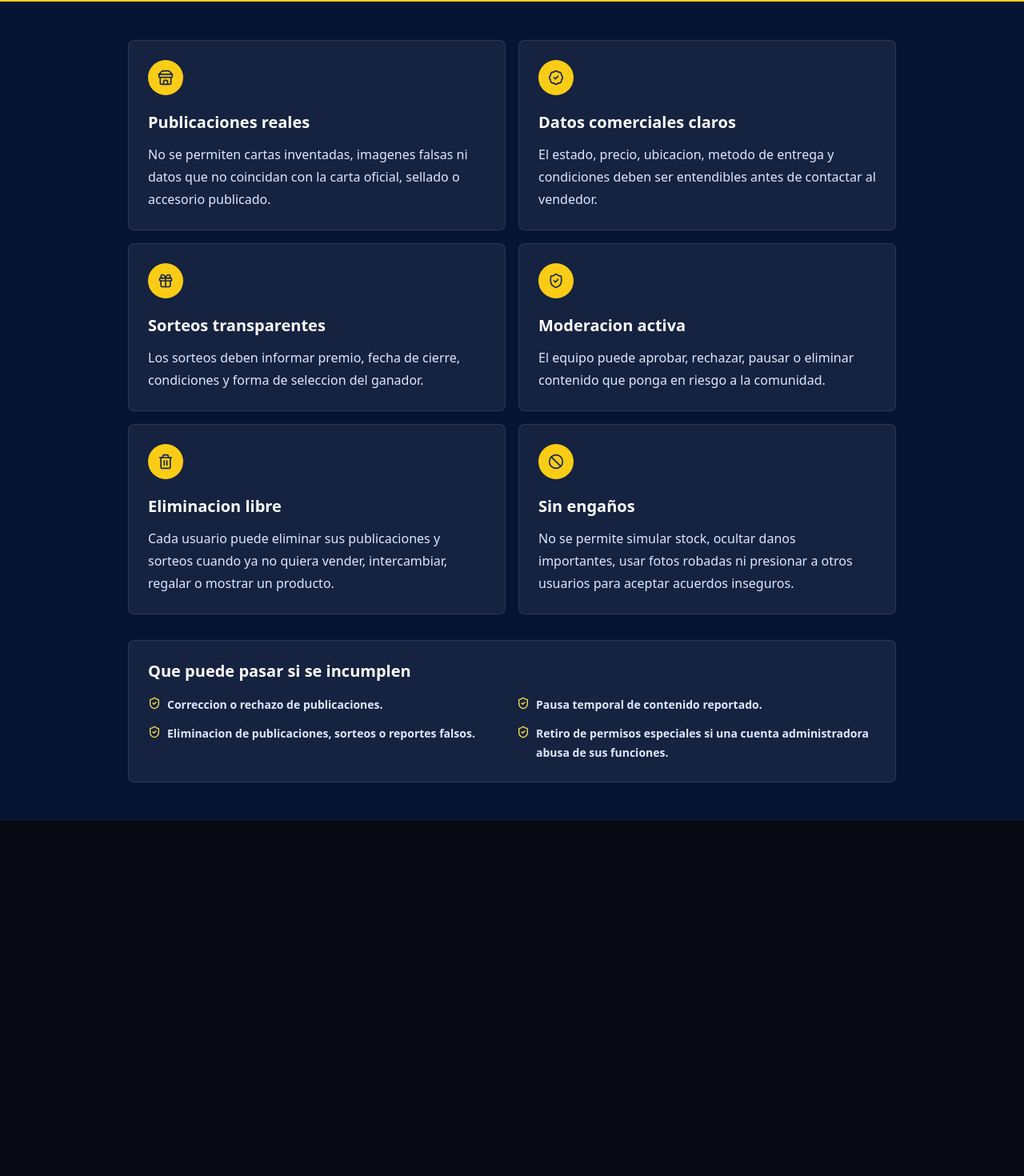
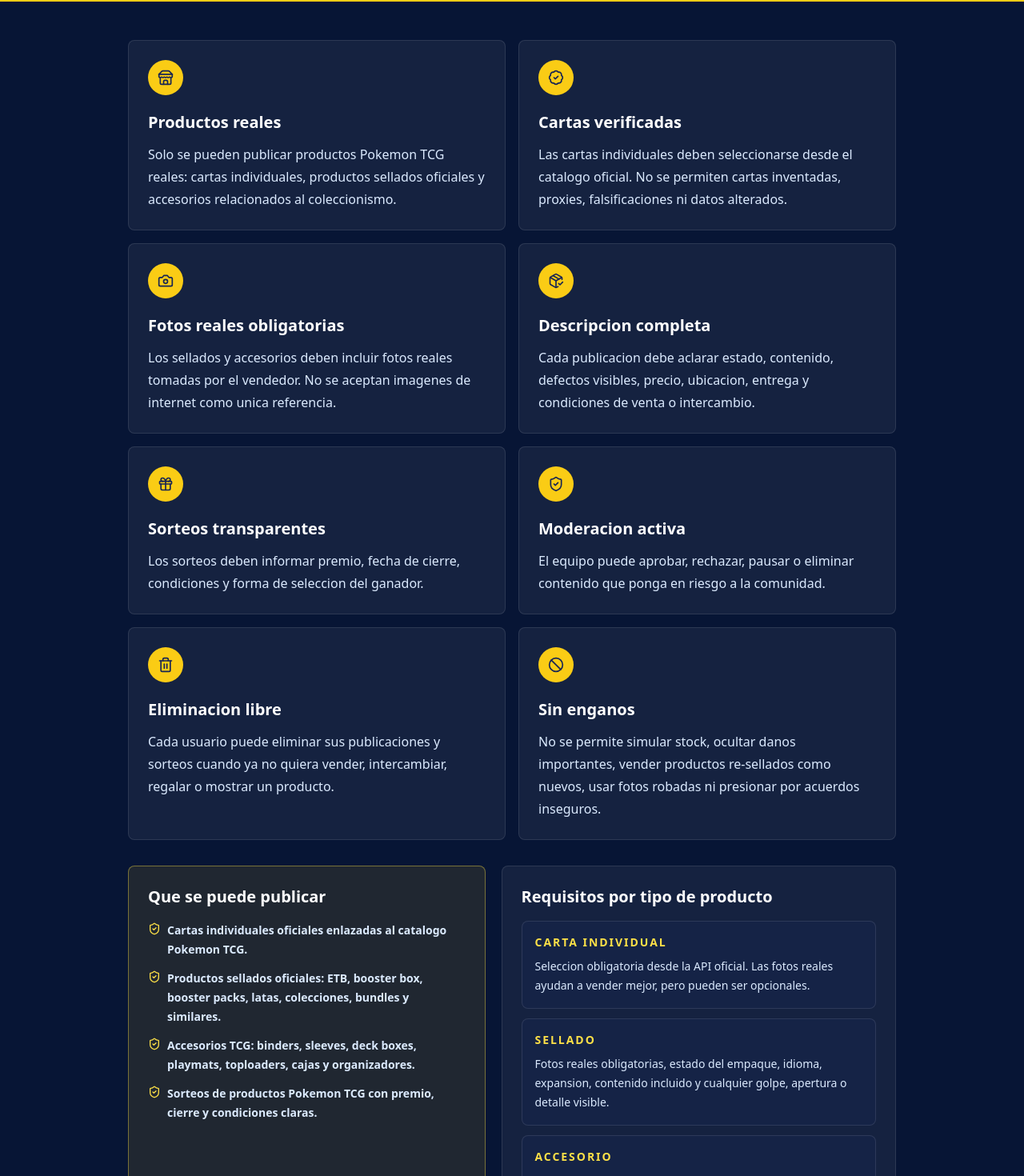
Before and after one commit to ViralFrame2026/PokeTrade-HUB, a Next.js app: page /rules in a window 1280 px wide. Shown: the part 400-1870 px from the top of the page at 80% size. Before the commit the page ends 1426 px from the top, so only its background shows below. Built offline with nearby package versions, Linux system fonts and the light colour scheme.

Commit message:
Expand marketplace safety rules

```diff
--- a/app/rules/page.tsx
+++ b/app/rules/page.tsx
@@ -1,4 +1,13 @@
-import { BadgeCheck, Ban, Gift, ShieldCheck, Store, Trash2 } from "lucide-react";
+import {
+  BadgeCheck,
+  Ban,
+  Camera,
+  Gift,
+  PackageCheck,
+  ShieldCheck,
+  Store,
+  Trash2
+} from "lucide-react";
 import { ButtonLink } from "@/components/ui/button-link";
 
 export const metadata = {
@@ -10,13 +19,23 @@ export const metadata = {
 const rules = [
   {
     icon: Store,
-    title: "Publicaciones reales",
-    copy: "No se permiten cartas inventadas, imagenes falsas ni datos que no coincidan con la carta oficial, sellado o accesorio publicado."
+    title: "Productos reales",
+    copy: "Solo se pueden publicar productos Pokemon TCG reales: cartas individuales, productos sellados oficiales y accesorios relacionados al coleccionismo."
   },
   {
     icon: BadgeCheck,
-    title: "Datos comerciales claros",
-    copy: "El estado, precio, ubicacion, metodo de entrega y condiciones deben ser entendibles antes de contactar al vendedor."
+    title: "Cartas verificadas",
+    copy: "Las cartas individuales deben seleccionarse desde el catalogo oficial. No se permiten cartas inventadas, proxies, falsificaciones ni datos alterados."
+  },
+  {
+    icon: Camera,
+    title: "Fotos reales obligatorias",
+    copy: "Los sellados y accesorios deben incluir fotos reales tomadas por el vendedor. No se aceptan imagenes de internet como unica referencia."
+  },
+  {
+    icon: PackageCheck,
+    title: "Descripcion completa",
+    copy: "Cada publicacion debe aclarar estado, contenido, defectos visibles, precio, ubicacion, entrega y condiciones de venta o intercambio."
   },
   {
     icon: Gift,
@@ -35,8 +54,30 @@ const rules = [
   },
   {
     icon: Ban,
-    title: "Sin engaños",
-    copy: "No se permite simular stock, ocultar danos importantes, usar fotos robadas ni presionar a otros usuarios para aceptar acuerdos inseguros."
+    title: "Sin enganos",
+    copy: "No se permite simular stock, ocultar danos importantes, vender productos re-sellados como nuevos, usar fotos robadas ni presionar por acuerdos inseguros."
+  }
+];
+
+const allowedProducts = [
+  "Cartas individuales oficiales enlazadas al catalogo Pokemon TCG.",
+  "Productos sellados oficiales: ETB, booster box, booster packs, latas, colecciones, bundles y similares.",
+  "Accesorios TCG: binders, sleeves, deck boxes, playmats, toploaders, cajas y organizadores.",
+  "Sorteos de productos Pokemon TCG con premio, cierre y condiciones claras."
+];
+
+const requiredByType = [
+  {
+    title: "Carta individual",
+    copy: "Seleccion obligatoria desde la API oficial. Las fotos reales ayudan a vender mejor, pero pueden ser opcionales."
+  },
+  {
+    title: "Sellado",
+    copy: "Fotos reales obligatorias, estado del empaque, idioma, expansion, contenido incluido y cualquier golpe, apertura o detalle visible."
+  },
+  {
+    title: "Accesorio",
+    copy: "Fotos reales obligatorias, marca o modelo si aplica, medidas/capacidad, estado, desgaste y compatibilidad con cartas Pokemon TCG."
   }
 ];
 
@@ -79,6 +120,34 @@ export default function RulesPage() {
           ))}
         </div>
 
+        <div className="mt-8 grid gap-5 lg:grid-cols-[0.95fr_1.05fr]">
+          <div className="rounded-lg border border-yellow-300/40 bg-yellow-400/10 p-6">
+            <h2 className="text-xl font-black">Que se puede publicar</h2>
+            <div className="mt-4 space-y-3">
+              {allowedProducts.map((item) => (
+                <p className="flex gap-2 text-sm font-semibold leading-6 text-blue-100" key={item}>
+                  <ShieldCheck className="mt-0.5 h-4 w-4 shrink-0 text-yellow-300" />
+                  {item}
+                </p>
+              ))}
+            </div>
+          </div>
+
+          <div className="rounded-lg border border-white/10 bg-white/[0.06] p-6">
+            <h2 className="text-xl font-black">Requisitos por tipo de producto</h2>
+            <div className="mt-4 grid gap-3">
+              {requiredByType.map((item) => (
+                <div className="rounded-lg border border-white/10 bg-blue-950/35 p-4" key={item.title}>
+                  <h3 className="text-sm font-black uppercase tracking-[0.14em] text-yellow-300">
+                    {item.title}
+                  </h3>
+                  <p className="mt-2 text-sm leading-6 text-blue-100">{item.copy}</p>
+                </div>
+              ))}
+            </div>
+          </div>
+        </div>
+
         <div className="mt-8 rounded-lg border border-white/10 bg-white/[0.06] p-6">
           <h2 className="text-xl font-black">Que puede pasar si se incumplen</h2>
           <div className="mt-4 grid gap-3 md:grid-cols-2">
--- a/app/safety/page.tsx
+++ b/app/safety/page.tsx
@@ -4,6 +4,7 @@ import {
   CheckCircle2,
   Handshake,
   MessageCircle,
+  PackageSearch,
   ShieldCheck
 } from "lucide-react";
 import { ButtonLink } from "@/components/ui/button-link";
@@ -22,8 +23,13 @@ const safeSteps = [
   },
   {
     icon: Camera,
-    title: "Pide fotos cuando haga falta",
-    copy: "Las fotos reales son obligatorias para sellados y accesorios. Para cartas caras tambien conviene pedir imagenes claras antes de cerrar."
+    title: "Revisa fotos reales",
+    copy: "Para sellados y accesorios, las fotos son obligatorias. Para cartas de alto valor, pide frente, reverso, bordes y detalles de estado."
+  },
+  {
+    icon: PackageSearch,
+    title: "Comprueba el contenido",
+    copy: "En ETB, boosters, latas, binders o accesorios, confirma idioma, expansion, cantidad, estado del empaque y piezas incluidas."
   },
   {
     icon: MessageCircle,
@@ -39,20 +45,24 @@ const safeSteps = [
     icon: Handshake,
     title: "Confirma antes de cerrar",
     copy: "Marca una operacion como vendida, intercambiada o finalizada solo cuando realmente haya sido concretada."
-  },
-  {
-    icon: AlertTriangle,
-    title: "Reporta riesgos",
-    copy: "Si ves datos falsos, presion sospechosa, fotos enganadoras o intentos de estafa, reporta la publicacion."
   }
 ];
 
 const redFlags = [
   "Precio demasiado bajo sin explicacion clara.",
+  "Fotos borrosas, recortadas o iguales a imagenes de internet.",
+  "Negativa a mostrar fotos reales cuando el producto lo amerita.",
+  "Sellados con dudas de apertura, re-sellado o contenido incompleto.",
   "Presion para salir de la plataforma de inmediato.",
-  "Negativa a mostrar fotos reales cuando el producto lo amerita.",
   "Cambios de precio o condiciones despues de acordar.",
   "Perfiles nuevos con comportamiento insistente o datos inconsistentes."
+];
+
+const checklist = [
+  "Compara nombre, expansion, numero y rareza en cartas individuales.",
+  "Pide fotos con buena luz y algun detalle que confirme que el producto esta en mano.",
+  "No entregues productos o dinero si las condiciones cambiaron a ultimo momento.",
+  "Usa reportes si ves falsificaciones, datos manipulados o actividad sospechosa."
 ];
 
 export default function SafetyPage() {
@@ -108,12 +118,15 @@ export default function SafetyPage() {
           </div>
 
           <div className="rounded-lg border border-yellow-300/40 bg-yellow-400/10 p-6">
-            <h2 className="text-xl font-black">Moderacion y control</h2>
-            <p className="mt-3 leading-7 text-blue-100">
-              Puedes eliminar tus publicaciones cuando ya no esten disponibles. Si un reporte
-              muestra informacion falsa, fotos enganadoras o actividad sospechosa, el equipo puede
-              intervenir para proteger la confianza del marketplace.
-            </p>
+            <h2 className="text-xl font-black">Checklist antes de cerrar</h2>
+            <div className="mt-4 space-y-3">
+              {checklist.map((item) => (
+                <p className="flex gap-2 text-sm font-semibold leading-6 text-blue-100" key={item}>
+                  <CheckCircle2 className="mt-0.5 h-4 w-4 shrink-0 text-yellow-300" />
+                  {item}
+                </p>
+              ))}
+            </div>
             <div className="mt-5 flex flex-wrap gap-3">
               <ButtonLink href="/rules" variant="light">
                 Ver reglas
@@ -124,6 +137,15 @@ export default function SafetyPage() {
             </div>
           </div>
         </div>
+
+        <div className="mt-8 rounded-lg border border-white/10 bg-white/[0.06] p-6">
+          <h2 className="text-xl font-black">Moderacion y control</h2>
+          <p className="mt-3 max-w-3xl leading-7 text-blue-100">
+            Puedes eliminar tus publicaciones cuando ya no esten disponibles. Si un reporte
+            muestra informacion falsa, fotos enganadoras, productos re-sellados o actividad
+            sospechosa, el equipo puede intervenir para proteger la confianza del marketplace.
+          </p>
+        </div>
       </section>
     </main>
   );
```
